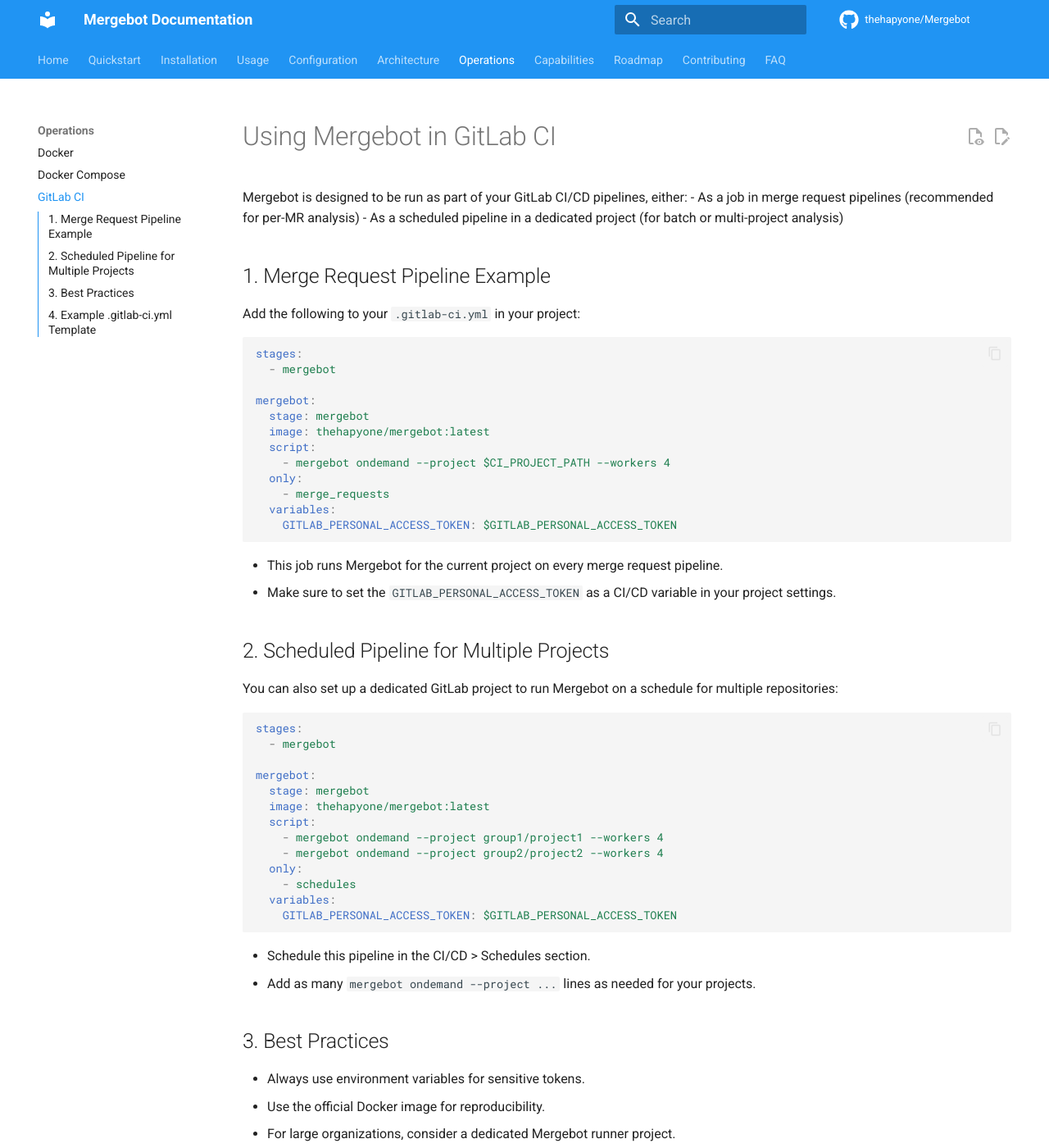
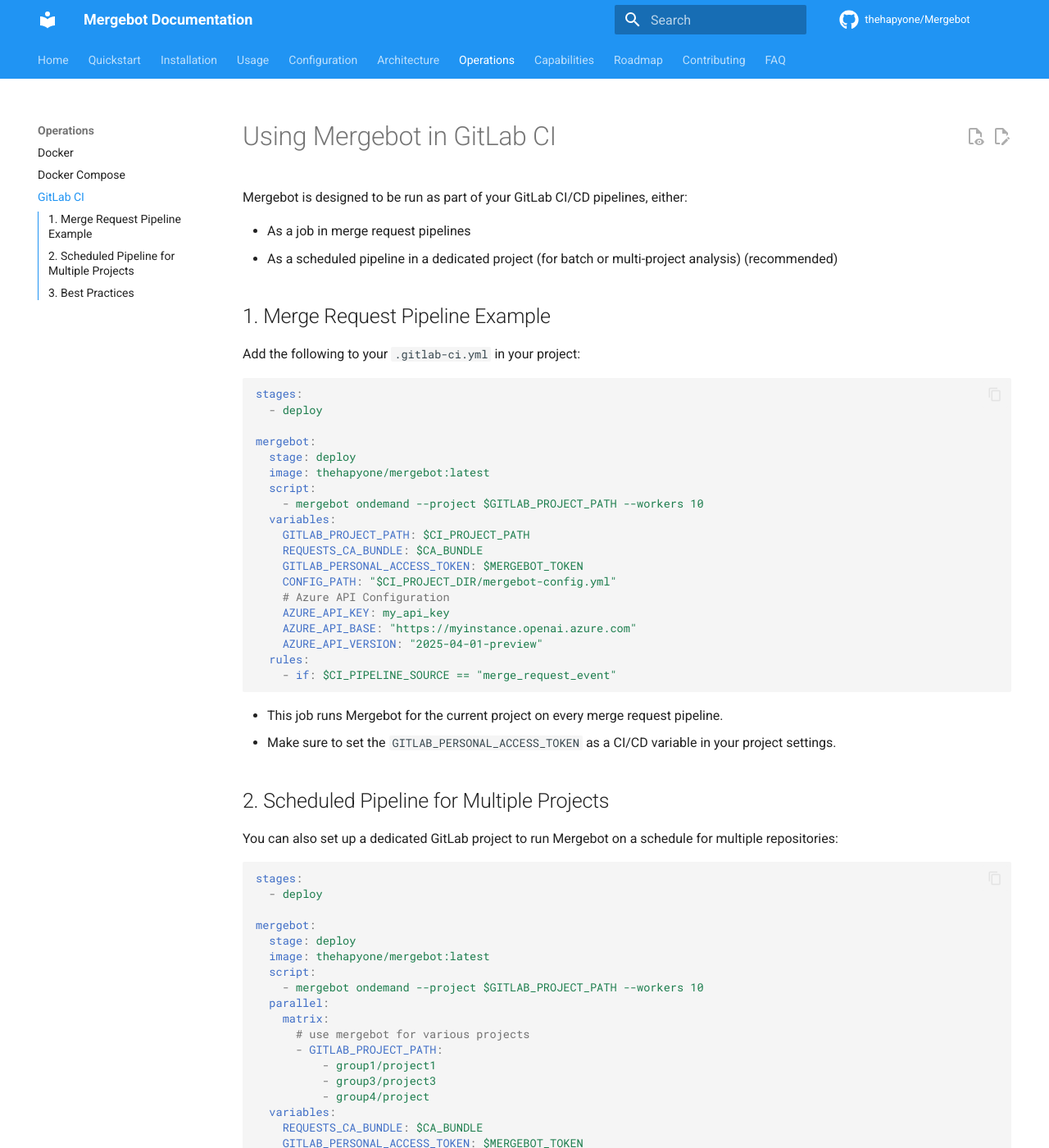
Before and after one commit to thehapyone/Mergebot, an MkDocs documentation site: the page built from docs/operations/gitlab_ci.md, in a window 1280 px wide and 1400 px high. Shown: the whole window at 82% size. Built offline with MkDocs 1.6.1 and Material for MkDocs 9.7.7, drawn with Linux system fonts in a browser that asks for light colours; comment, search, counter and statistics services are not loaded; some of the changed text lies outside the part shown.

Commit message:
Update GitLab CI docs for improved config and clarify MR limit logging
- Revise docs/operations/gitlab_ci.md to recommend best practices, update variable usage, add Azure API config examples, and use matrix/parallel jobs for scheduled pipelines.
- Remove outdated .gitlab-ci.yml template and clarify recommended usage.
- Refactor ondemand_runner.py to simplify max_mrs logic and improve logging when limiting analyzed MRs, ensuring clearer output and maintainability.

````diff
--- a/docs/operations/gitlab_ci.md
+++ b/docs/operations/gitlab_ci.md
@@ -1,8 +1,9 @@
 # Using Mergebot in GitLab CI
 
 Mergebot is designed to be run as part of your GitLab CI/CD pipelines, either:
-- As a job in merge request pipelines (recommended for per-MR analysis)
-- As a scheduled pipeline in a dedicated project (for batch or multi-project analysis)
+
+- As a job in merge request pipelines
+- As a scheduled pipeline in a dedicated project (for batch or multi-project analysis) (recommended)
 
 ## 1. Merge Request Pipeline Example
 
@@ -10,17 +11,24 @@
 
 ```yaml
 stages:
-  - mergebot
+  - deploy
 
 mergebot:
-  stage: mergebot
+  stage: deploy
   image: thehapyone/mergebot:latest
   script:
-    - mergebot ondemand --project $CI_PROJECT_PATH --workers 4
-  only:
-    - merge_requests
+    - mergebot ondemand --project $GITLAB_PROJECT_PATH --workers 10
   variables:
-    GITLAB_PERSONAL_ACCESS_TOKEN: $GITLAB_PERSONAL_ACCESS_TOKEN
+    GITLAB_PROJECT_PATH: $CI_PROJECT_PATH
+    REQUESTS_CA_BUNDLE: $CA_BUNDLE
+    GITLAB_PERSONAL_ACCESS_TOKEN: $MERGEBOT_TOKEN
+    CONFIG_PATH: "$CI_PROJECT_DIR/mergebot-config.yml"
+    # Azure API Configuration
+    AZURE_API_KEY: my_api_key
+    AZURE_API_BASE: "https://myinstance.openai.azure.com"
+    AZURE_API_VERSION: "2025-04-01-preview"
+  rules:
+    - if: $CI_PIPELINE_SOURCE == "merge_request_event"
 ```
 
 - This job runs Mergebot for the current project on every merge request pipeline.
@@ -32,18 +40,30 @@
 
 ```yaml
 stages:
-  - mergebot
+  - deploy
 
 mergebot:
-  stage: mergebot
+  stage: deploy
   image: thehapyone/mergebot:latest
   script:
-    - mergebot ondemand --project group1/project1 --workers 4
-    - mergebot ondemand --project group2/project2 --workers 4
-  only:
-    - schedules
+    - mergebot ondemand --project $GITLAB_PROJECT_PATH --workers 10
+  parallel:
+    matrix:
+      # use mergebot for various projects
+      - GITLAB_PROJECT_PATH:
+          - group1/project1
+          - group3/project3
+          - group4/project
   variables:
-    GITLAB_PERSONAL_ACCESS_TOKEN: $GITLAB_PERSONAL_ACCESS_TOKEN
+    REQUESTS_CA_BUNDLE: $CA_BUNDLE
+    GITLAB_PERSONAL_ACCESS_TOKEN: $MERGEBOT_TOKEN
+    CONFIG_PATH: "$CI_PROJECT_DIR/mergebot-config.yml"
+    # Azure API Configuration
+    AZURE_API_KEY: my_api_key
+    AZURE_API_BASE: "https://myinstance.openai.azure.com"
+    AZURE_API_VERSION: "2025-04-01-preview"
+  rules:
+    - if: $CI_PIPELINE_SOURCE == "schedule"
 ```
 
 - Schedule this pipeline in the CI/CD > Schedules section.
@@ -55,21 +75,4 @@
 - Use the official Docker image for reproducibility.
 - For large organizations, consider a dedicated Mergebot runner project.
 
-## 4. Example .gitlab-ci.yml Template
-
-```yaml
-stages:
-  - mergebot
-
-mergebot:
-  stage: mergebot
-  image: thehapyone/mergebot:latest
-  script:
-    - mergebot ondemand --project $CI_PROJECT_PATH --workers 4
-  only:
-    - merge_requests
-  variables:
-    GITLAB_PERSONAL_ACCESS_TOKEN: $GITLAB_PERSONAL_ACCESS_TOKEN
-```
-
 > For more advanced usage, see the [Quickstart](../quickstart.md) and [Onboarding](../usage/onboarding.md) guides.
````
Also changed, not shown: 1 other file.
